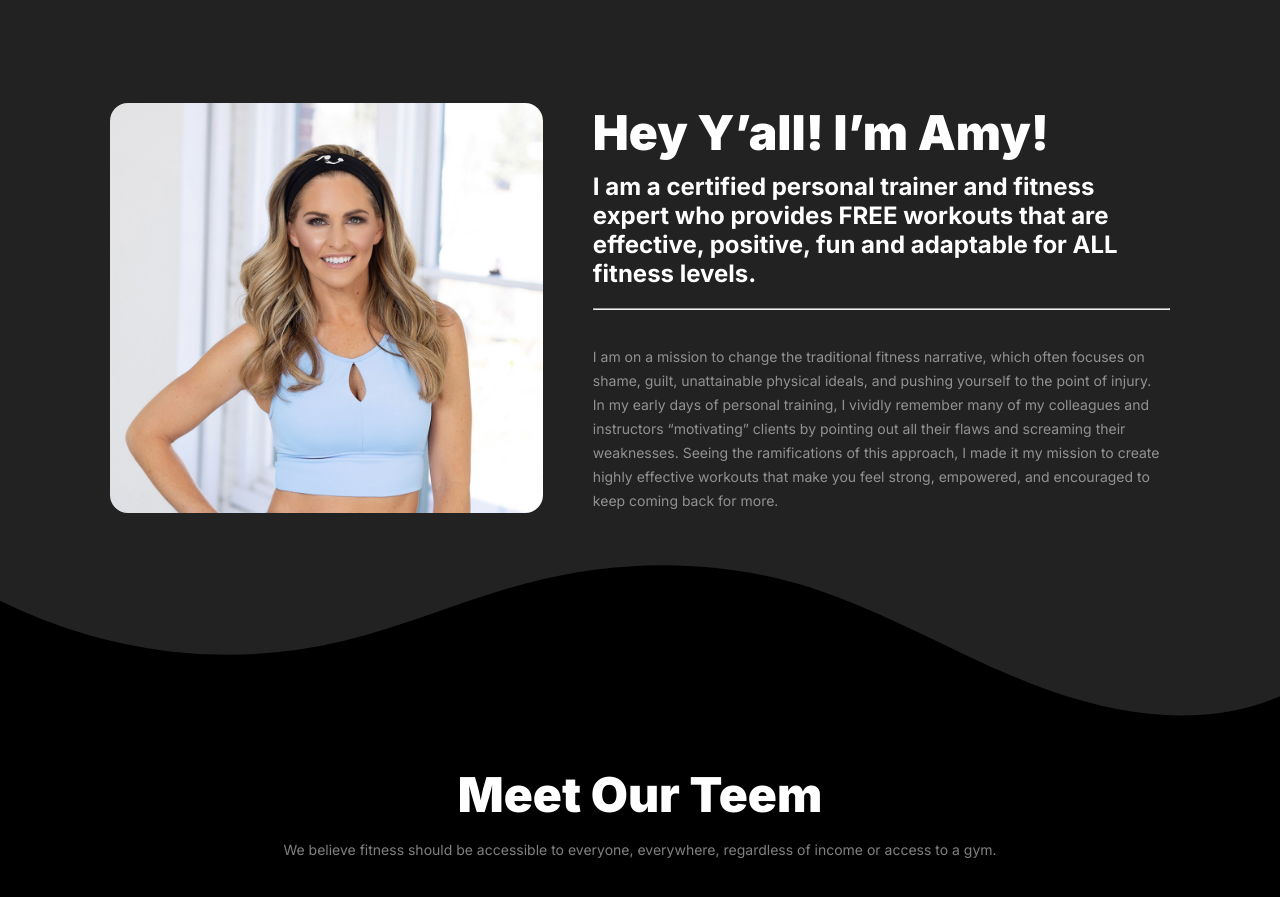
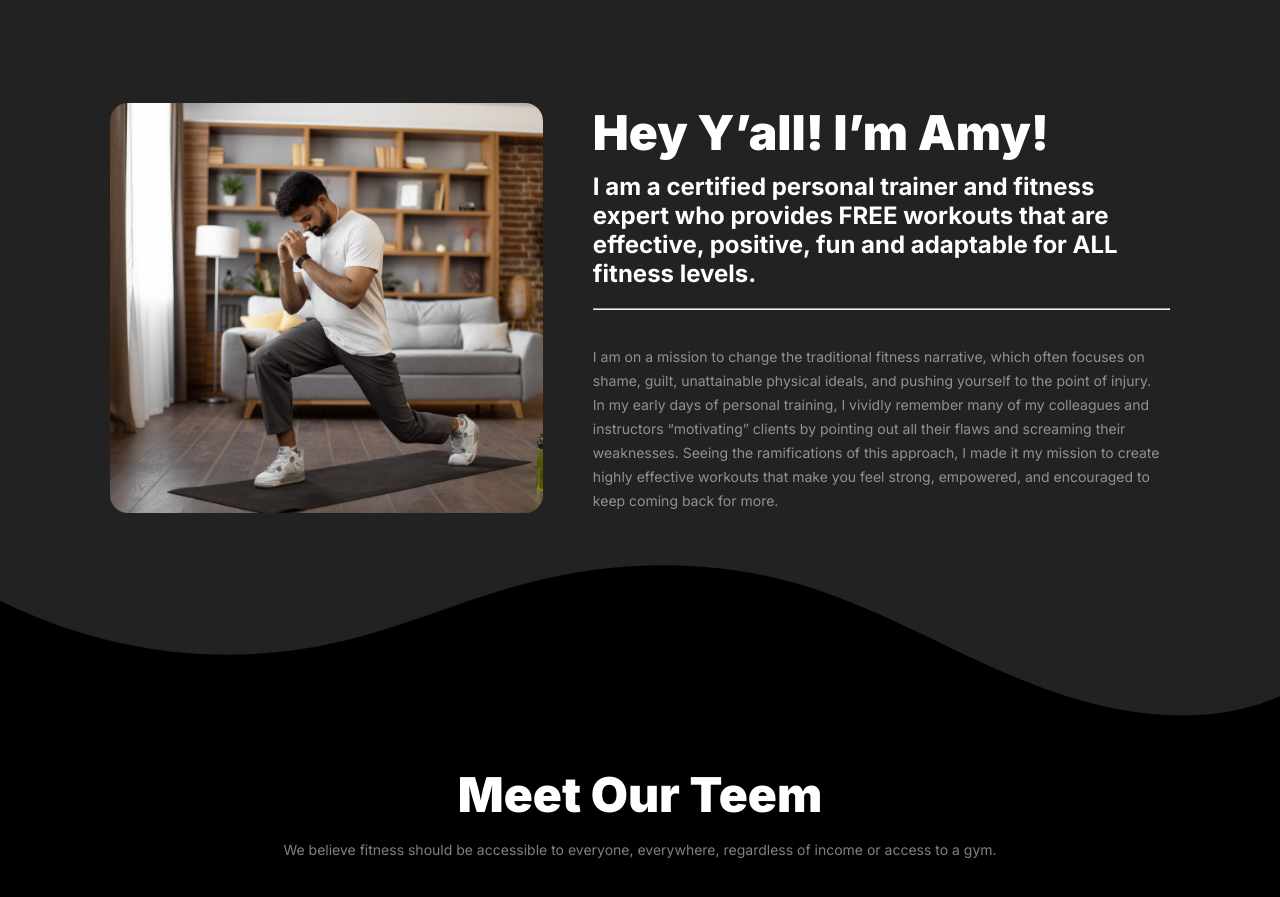
Before and after one commit to Didar-Druboy/assignment-2-n, a plain HTML site: page index.html in a window 1280 px wide. Shown: the part 2466-3363 px from the top of the page. Drawn offline with Linux system fonts and the light colour scheme; a web font is replaced by a local one.

Commit message:
picture not working

```diff
--- a/style.css
+++ b/style.css
@@ -317,8 +317,9 @@ option{
 }
 .creation-img{
     flex: 3;
-    background-image: url('/images/Bodyfitbyamy-13a.jpg');
+    background-image: url('../images/exercise5.jpg');
     background-size: cover;
+    background-position: 46% 0%;
     background-repeat: no-repeat;
     border-radius: 18px;
 
```
